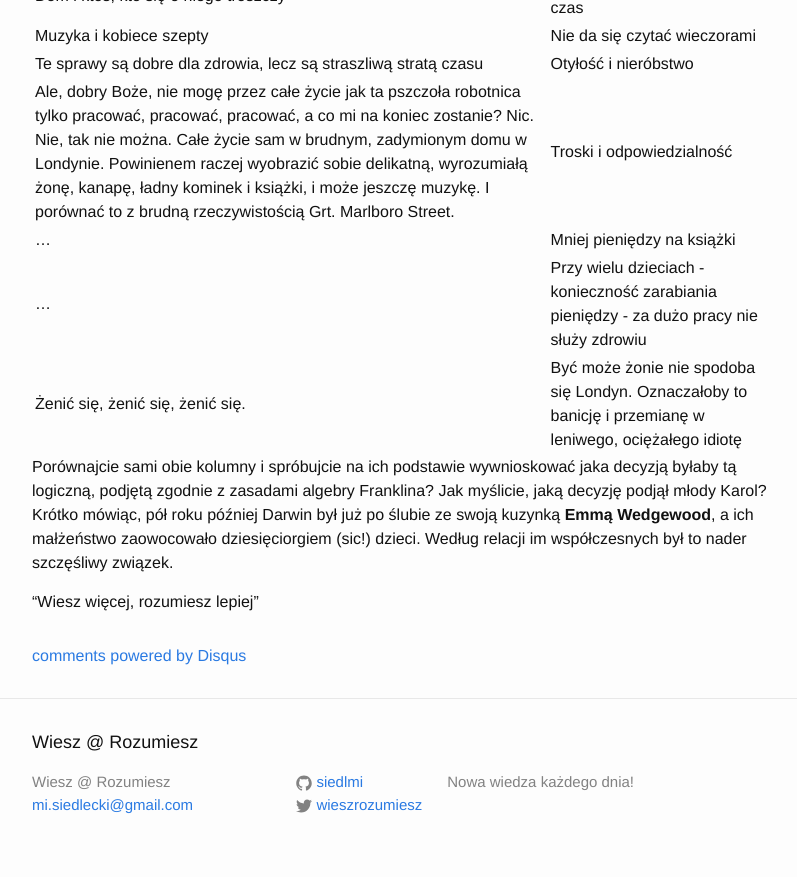
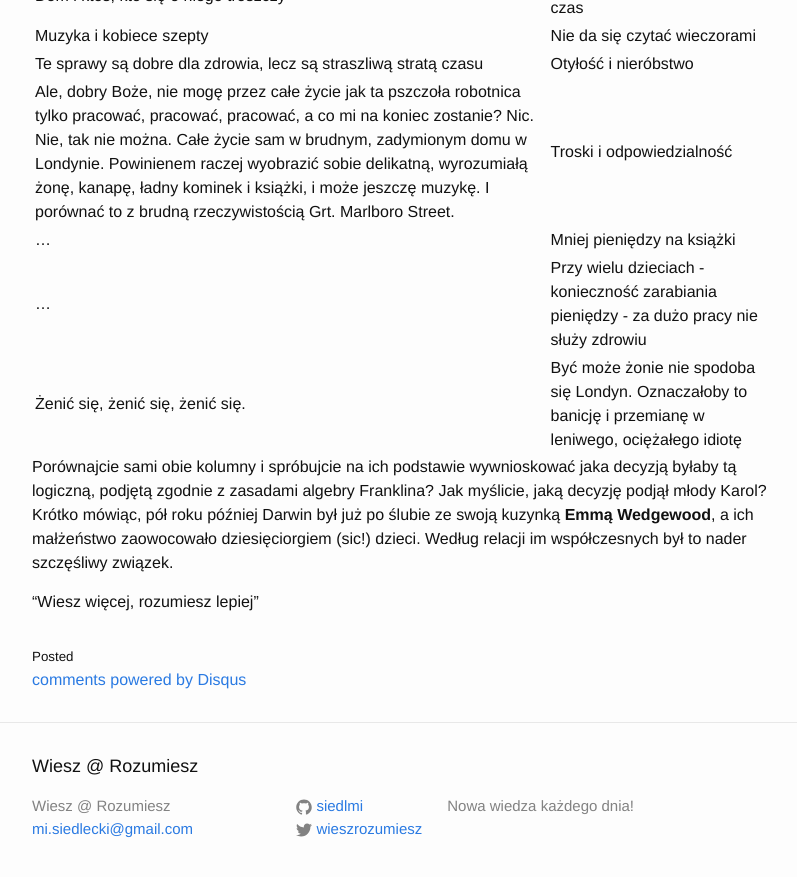
Before and after one commit to siedlmi/siedlmi.github.io, a Jekyll site: the page built from _posts/2020-02-04-moralna-algebra.markdown, in a window 1280 px wide and 900 px high, scrolled down 2345 px. Shown: the top 877 px of the window, without its empty margins (238-1035 px from the left). Built offline with Jekyll 4.4.1, drawn with Linux system fonts in a browser that asks for light colours; comment, search, counter and statistics services are not loaded.

Commit message:
Update post.html

```diff
--- a/_layouts/post.html
+++ b/_layouts/post.html
@@ -13,13 +13,13 @@ layout: default
   <header class="post-header">
     <h1 class="post-title" itemprop="name headline">{{ page.title }}</h1>
     <p class="post-meta"><time datetime="{{ page.date | date_to_xmlschema }}" itemprop="datePublished">{{ page.date | date: "%b %-d, %Y" }}</time>{% if page.author %} • <span itemprop="author" itemscope itemtype="http://schema.org/Person"><span itemprop="name">{{ page.author }}</span></span>{% endif %}</p>
-  <p id="post-meta">{{ category_content }}</p>
 </header>
 
   <div class="post-content" itemprop="articleBody">
     {{ content }}
   </div>
 
+<small>Posted{% if category_content %} in </small>{{ category_content }}<small>{% endif %}{{ tags_content }}</small>
 
 <!-- Post comments -->
 	<div class="notecomments">
```
